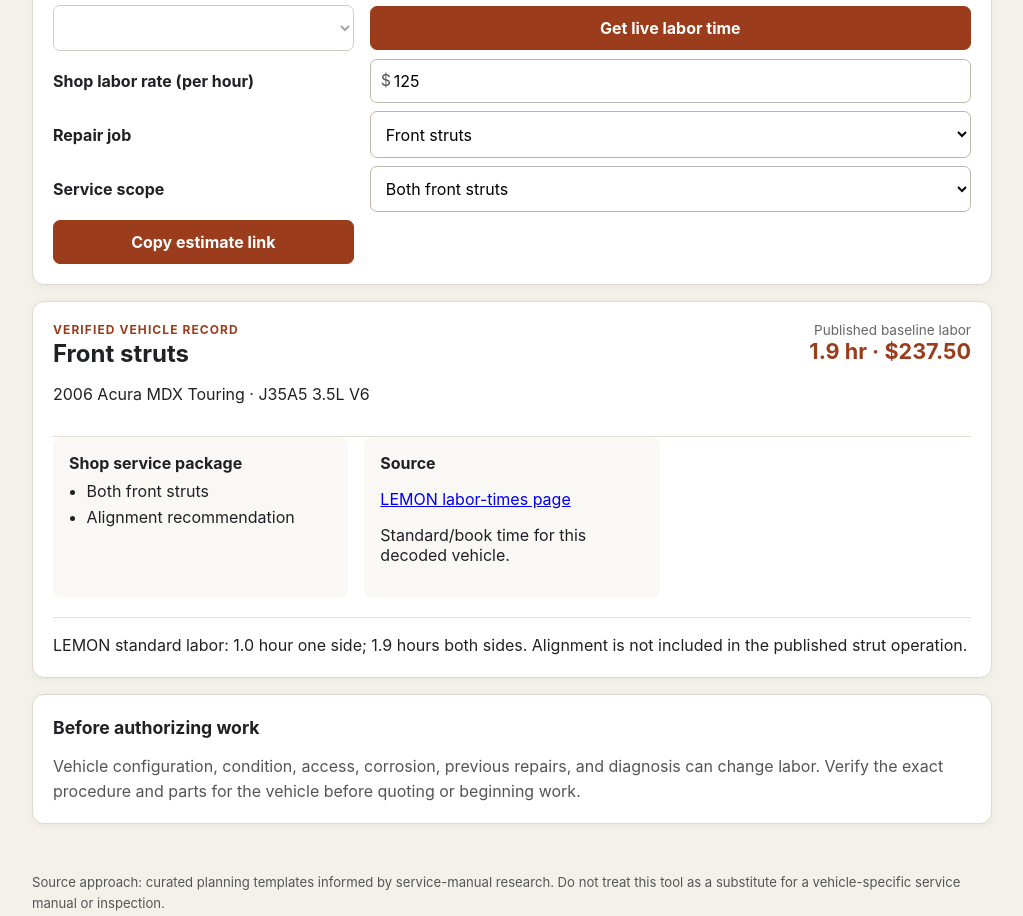
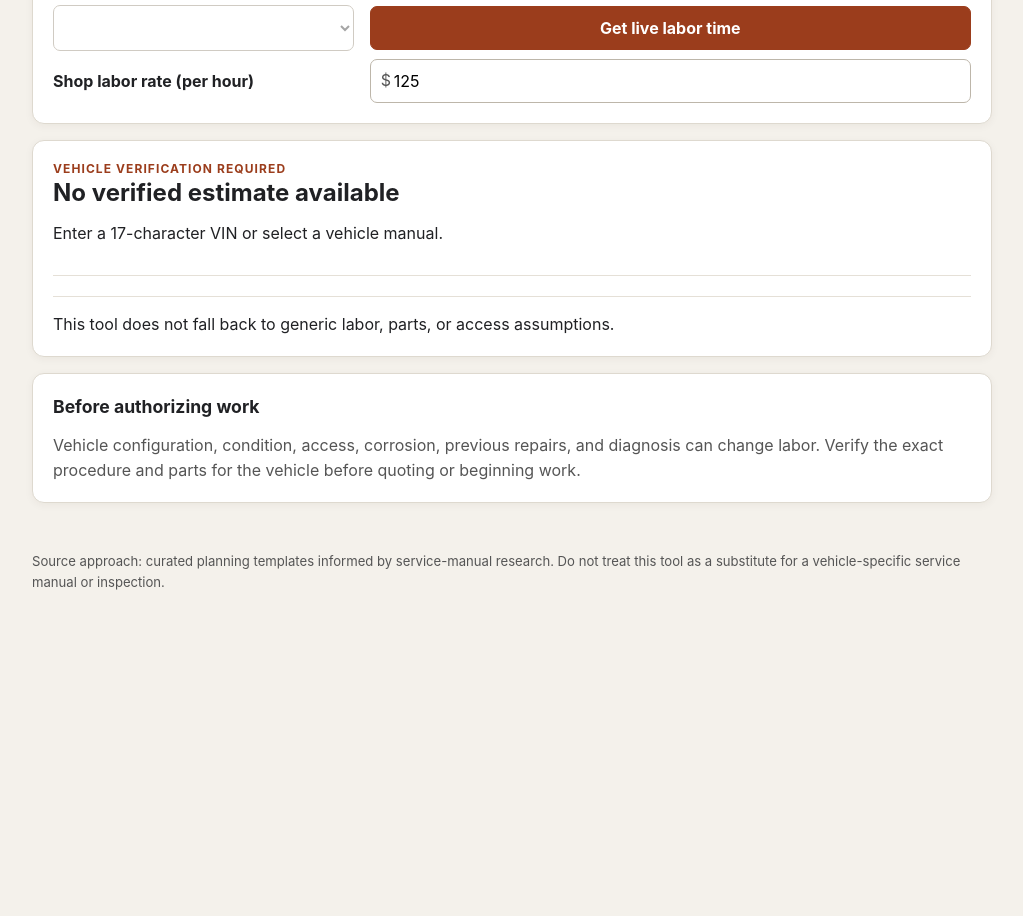
Before and after one commit to grafman56/mechanic-labor-estimator, a website with bundled scripts: page index.html in a window 1280 px wide. Shown: the part 709-1625 px from the top of the page, without its empty margins (128-1151 px from the left). After the commit the page ends 1333 px from the top, so only its background shows below. Built offline with nearby package versions, Linux system fonts and the light colour scheme; files whose address does not match are found by name.

Commit message:
Unify manual selection workflow

```diff
--- a/app.js
+++ b/app.js
@@ -1,4 +1,4 @@
-import { findVerifiedVehicle, getMdxJob, getMdxScope } from './src/mdx.js';
+import { findVerifiedVehicle } from './src/mdx.js';
 import { catalogOptions, findCatalogEntry } from './src/catalog.js';
 import { manualSelectionOptions } from './src/catalog-selection.js';
 import { tier1Jobs } from './src/tier1-jobs.js';
@@ -11,9 +11,7 @@ import { procedureEvidenceGroups } from './src/procedure-evidence.js';
 
 const vinInput = document.querySelector('#vin');
 const rateInput = document.querySelector('#labor-rate');
-const jobSelect = document.querySelector('#job');
 const estimate = document.querySelector('#estimate');
-const scopeSelect = document.querySelector('#scope');
 const catalogMake = document.querySelector('#catalog-make');
 const catalogYear = document.querySelector('#catalog-year');
 const catalogModel = document.querySelector('#catalog-model');
@@ -28,25 +26,7 @@ const currency = new Intl.NumberFormat('en-US', { style: 'currency', currency: '
 let selectedManual = null;
 let liveOperations = [];
 
-for (const selector of ['label[for="job-search"]', '#job-search', 'label[for="category"]', '#category']) {
-  document.querySelector(selector).style.display = 'none';
-}
-
-function setJobControlsEnabled(enabled) {
-  jobSelect.disabled = !enabled;
-  scopeSelect.disabled = !enabled;
-}
-
-function populateJobs(vehicle) {
-  if (jobSelect.dataset.vehicleVin === vehicle.vin) return;
-  jobSelect.replaceChildren();
-  for (const [id, job] of Object.entries(vehicle.jobs)) jobSelect.add(new Option(job.name, id));
-  jobSelect.dataset.vehicleVin = vehicle.vin;
-  scopeSelect.dataset.scope = '';
-}
-
 function renderUnavailable(vin) {
-  setJobControlsEnabled(false);
   if (supportsManualEstimate(selectedManual)) {
     estimate.innerHTML = `<div class="estimate-heading"><div><p class="eyebrow">Selected vehicle manual</p><h2>Ready for live labor lookup</h2><p>${selectedManual.year} ${selectedManual.make} ${selectedManual.model} · ${selectedManual.engine}</p></div></div><p class="job-note">VIN is optional here. Select a live repair job and choose Get live labor time to retrieve a source-backed estimate.</p>`;
     return;
@@ -117,6 +97,7 @@ async function loadCatalog() {
       catalogEngine.dataset.manuals = JSON.stringify(manuals);
       const entry = findCatalogEntry(manuals, { engine: catalogEngine.value });
       selectedManual = entry;
+      vinInput.value = '';
       checkManual.disabled = !entry;
       getLiveLabor.disabled = !entry;
       checkManual.dataset.url = entry?.manual_url ?? '';
@@ -158,26 +139,14 @@ async function loadCatalog() {
 }
 
 function render() {
-  const vehicle = findVerifiedVehicle(vinInput.value);
-  if (!vehicle) { renderUnavailable(vinInput.value.trim()); return; }
-  populateJobs(vehicle);
-  setJobControlsEnabled(true);
-  const job = getMdxJob(jobSelect.value);
-  scopeSelect.replaceChildren();
-  for (const [key, scope] of Object.entries(job.scopes)) scopeSelect.add(new Option(scope.label, key));
-  const scope = getMdxScope(jobSelect.value, scopeSelect.dataset.scope);
-  scopeSelect.value = scope.key;
-  scopeSelect.dataset.scope = scope.key;
-  const rate = Number(rateInput.value);
-  if (!Number.isFinite(rate) || rate <= 0) { estimate.innerHTML = '<p class="error">Enter a positive hourly labor rate.</p>'; return; }
-  const access = job.accessRecommendations.length ? `<div class="parts-group"><h3>Access-aware recommendation</h3>${job.accessRecommendations.map((item) => `<p><strong>${item.job} — ${item.disposition}</strong><br>${item.reason}<br><em>${item.labor}</em><br><a href="${item.source}" target="_blank" rel="noreferrer">Procedure evidence</a></p>`).join('')}</div>` : '';
-  estimate.innerHTML = `<div class="estimate-heading"><div><p class="eyebrow">Verified vehicle record</p><h2>${job.name}</h2><p>${vehicle.year} ${vehicle.make} ${vehicle.model} · ${vehicle.engine}</p></div><div class="total"><span>Published baseline labor</span><strong>${scope.laborHours} hr · ${currency.format(scope.laborHours * rate)}</strong></div></div><div class="parts-grid"><div class="parts-group"><h3>Shop service package</h3><ul>${job.policyIncluded.map((x) => `<li>${x}</li>`).join('')}</ul></div><div class="parts-group"><h3>Source</h3><p><a href="${job.source}" target="_blank" rel="noreferrer">LEMON labor-times page</a></p><p>Standard/book time for this decoded vehicle.</p></div>${access}</div><p class="job-note">${job.note}</p>`;
+  renderUnavailable(vinInput.value.trim());
 }
 
-jobSelect.addEventListener('change', render);
-scopeSelect.addEventListener('change', () => { scopeSelect.dataset.scope = scopeSelect.value; render(); });
-rateInput.addEventListener('input', render);
-vinInput.addEventListener('input', render);
+vinInput.addEventListener('input', () => {
+  selectedManual = findVerifiedVehicle(vinInput.value);
+  populateLiveScopes();
+  render();
+});
 checkManual.addEventListener('click', async () => {
   catalogStatus.textContent = 'Checking live manual…';
   try {
--- a/index.html
+++ b/index.html
@@ -17,7 +17,7 @@
 
     <section class="controls" aria-label="Estimate controls">
       <label for="vin">Vehicle identification number (VIN)</label>
-      <input id="vin" type="text" value="2HNYD18836H516598" maxlength="17" autocapitalize="characters" autocomplete="off">
+      <input id="vin" type="text" maxlength="17" autocapitalize="characters" autocomplete="off" placeholder="Enter a verified VIN">
 
       <p class="eyebrow">Or select a LEMON manual</p>
       <label for="catalog-make">Make</label>
@@ -41,18 +41,7 @@
       <label for="labor-rate">Shop labor rate (per hour)</label>
       <div class="rate-input"><span>$</span><input id="labor-rate" type="number" min="1" step="1" value="125" inputmode="decimal"></div>
 
-      <label for="job-search">Search jobs</label>
-      <input id="job-search" type="search" placeholder="e.g. brakes, alternator" autocomplete="off">
 
-      <label for="category">Category</label>
-      <select id="category"><option value="">All categories</option></select>
-
-      <label for="job">Repair job</label>
-      <select id="job"></select>
-
-      <label for="scope">Service scope</label>
-      <select id="scope"></select>
-      <button id="copy-link" type="button">Copy estimate link</button>
     </section>
 
     <section id="estimate" class="estimate" aria-live="polite"></section>
--- a/src/mdx.js
+++ b/src/mdx.js
@@ -36,7 +36,7 @@ const jobs = {
 };
 
 export const mdxPilot = {
-  vin: '2HNYD18836H516598', year: 2006, make: 'Acura', model: 'MDX Touring', engine: 'J35A5 3.5L V6', jobs,
+  vin: '2HNYD18836H516598', year: 2006, make: 'Acura', model: 'MDX Touring', engine: 'J35A5 3.5L V6', manual_url: 'https://lemon-manuals.la/Acura/2006/MDX%20V6-3.5L/', jobs,
 };
 
 export function getMdxJob(id) { return jobs[id]; }
```
Also changed, not shown: test/mdx.test.mjs (+4 -2 lines), README.md.
